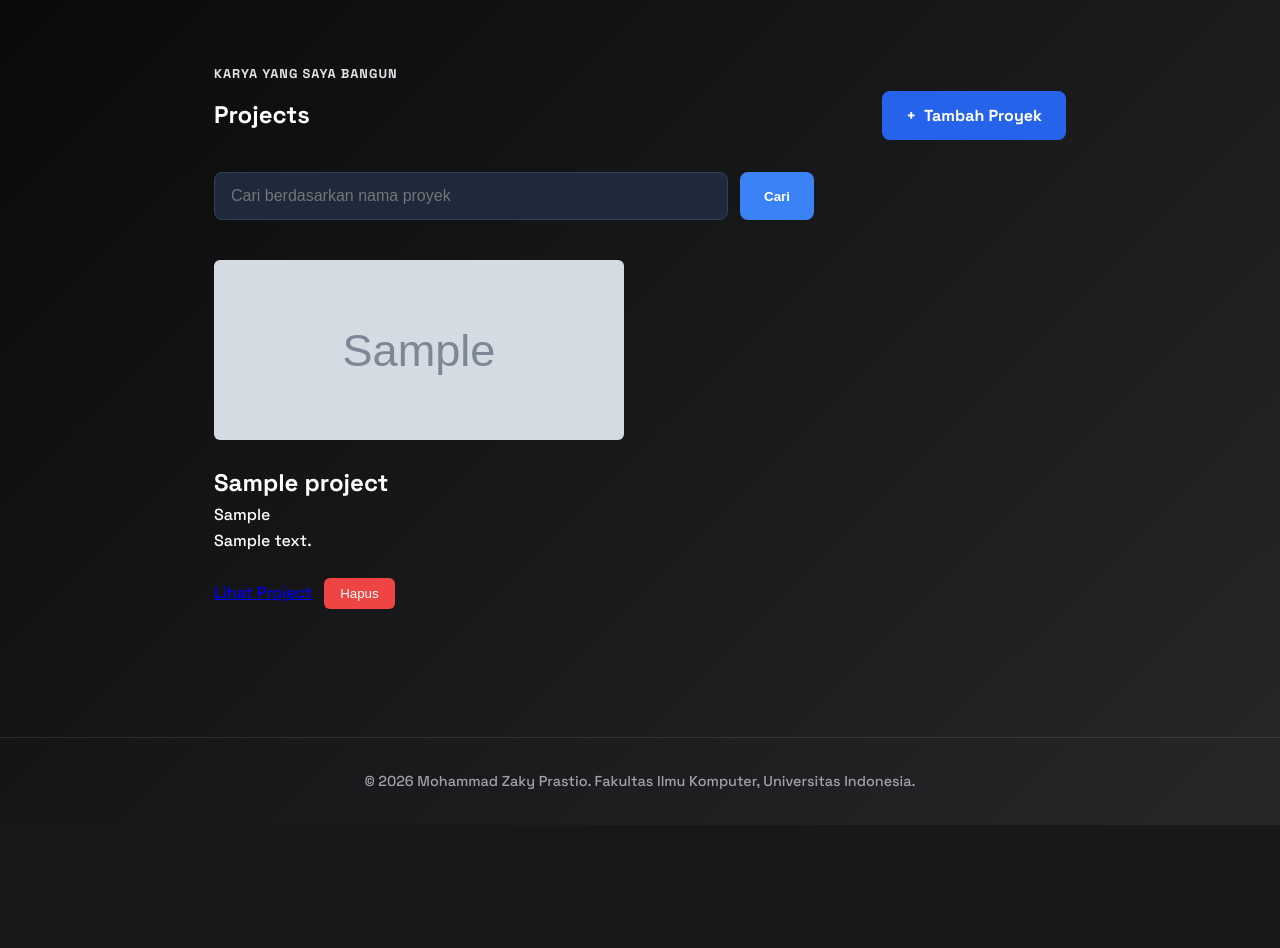
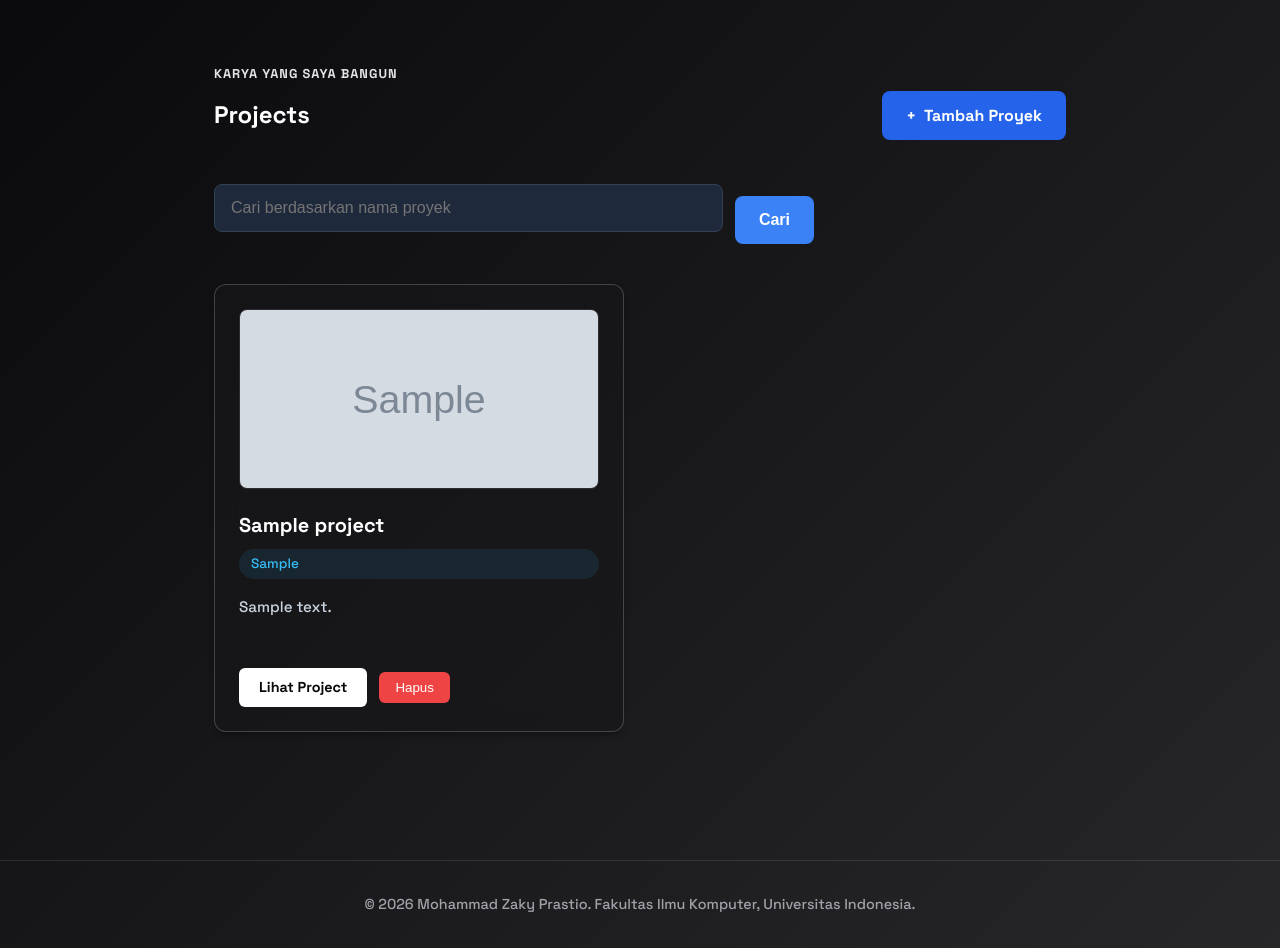
Before and after one commit to ZackForKey/myportofolio, a Django app: page /projects/ in a window 1280 px wide. Shown: the part 81-1029 px from the top of the page. Before the commit the page ends 906 px from the top, so only its background shows below. Run offline with Django 5.2, Linux system fonts and the light colour scheme; tables that the repository leaves empty hold one stand-in row (values such as "Sample post"); grey boxes marked "Sample" are stand-in pictures.

Commit message:
Tutorial 3 end

```diff
--- a/main/static/css/style.css
+++ b/main/static/css/style.css
@@ -534,6 +534,147 @@ details[open] .exp-arrow {
     background: rgba(0, 0, 0, 0.6);
 }
 
+/* --- KARTU PROYEK (DI-UPDATE BIAR ADA LIS NYA) --- */
+.project-card {
+    background-color: rgba(24, 24, 27, 0.65);
+    border: 1px solid rgba(255, 255, 255, 0.2); /* Lis pinggir biar kelihatan tegas */
+    border-radius: 12px;
+    padding: 1.5rem;
+    backdrop-filter: blur(12px);
+    transition: all 0.3s ease;
+    display: flex;
+    flex-direction: column;
+    justify-content: space-between;
+    box-shadow: 0 4px 6px -1px rgba(0, 0, 0, 0.3);
+}
+
+.project-card:hover {
+    background-color: rgba(39, 39, 42, 0.8);
+    border-color: var(--accent);
+    transform: translateY(-4px);
+    box-shadow: 0 10px 25px -5px rgba(0, 0, 0, 0.5);
+}
+
+.project-card h2 {
+    font-size: 1.25rem;
+    font-weight: 700;
+    color: #ffffff;
+    margin-bottom: 0.5rem;
+}
+
+.project-category {
+    display: inline-block;
+    font-size: 0.85rem;
+    color: #38bdf8;
+    background-color: rgba(56, 189, 248, 0.1);
+    padding: 0.25rem 0.75rem;
+    border-radius: 20px;
+    margin-bottom: 1rem;
+    font-weight: 500;
+}
+
+.project-description {
+    color: #cbd5e1;
+    font-size: 0.95rem;
+    line-height: 1.6;
+    margin-bottom: 1.5rem;
+}
+
+.project-image {
+    width: 100%;
+    height: 180px;
+    object-fit: cover;
+    border-radius: 8px;
+    margin-bottom: 1.25rem;
+    border: 1px solid var(--border);
+}
+
+/* --- TOMBOL LIHAT PROJECT (JADI KOTAK PUTIH KEKINIAN) --- */
+.project-card .button {
+    background-color: #ffffff;
+    color: #09090b; /* Teks gelap biar kontras */
+    padding: 0.5rem 1.25rem;
+    border-radius: 6px;
+    text-decoration: none;
+    font-size: 0.9rem;
+    font-weight: 600;
+    transition: background-color 0.2s ease, transform 0.1s ease;
+    display: inline-flex;
+    align-items: center;
+    justify-content: center;
+    border: none;
+}
+
+.project-card .button:hover {
+    background-color: #e4e4e7; /* Abu-abu terang pas di-hover */
+    transform: translateY(-2px);
+}
+
+/* --- Styling Form Tambah Proyek ala Arka --- */
+.form-group {
+    display: flex;
+    flex-direction: column;
+    gap: 0.5rem;
+    width: 100%;
+}
+
+.form-label {
+    font-weight: 600;
+    color: var(--text);
+    font-size: 0.95rem;
+    display: block;
+}
+
+form input[type="text"],
+form input[type="url"],
+form textarea {
+    display: block !important;
+    width: 100% !important;
+    padding: 0.85rem 1.25rem !important;
+    border-radius: 9999px !important; /* Bentuk kapsul melengkung */
+    border: 1px solid var(--border) !important; /* Border obsidian elegan */
+    background-color: rgba(24, 24, 27, 0.65) !important;
+    color: #f8fafc !important;
+    font-size: 1rem !important;
+    font-family: 'Space Grotesk', sans-serif !important;
+    outline: none !important;
+    box-sizing: border-box !important;
+    transition: border-color 0.2s ease, box-shadow 0.2s ease;
+}
+
+/* Khusus textarea biar sudutnya agak kotak tapi tetap mulus */
+form textarea {
+    border-radius: 20px !important;
+    min-height: 130px !important;
+    resize: vertical !important;
+}
+
+form input:focus,
+form textarea:focus {
+    border-color: var(--text-muted) !important; /* Fokus abu-abu terang */
+    box-shadow: 0 0 0 2px rgba(161, 161, 170, 0.2) !important;
+}
+
+/* OTOMATIS BIKIN TOMBOL "TAMBAH PROJECT" JADI GANTENG */
+form button[type="submit"] {
+    background-color: #38bdf8;
+    color: #09090b;
+    padding: 0.85rem 2rem;
+    border-radius: 9999px;
+    font-weight: 700;
+    font-size: 1rem;
+    border: none;
+    cursor: pointer;
+    transition: opacity 0.2s;
+    margin-top: 1.5rem;
+    width: auto;
+    align-self: flex-start;
+}
+
+form button[type="submit"]:hover {
+    opacity: 0.8;
+}
+
 @keyframes fadeIn {
     from { opacity: 0; transform: translateY(-4px); }
     to { opacity: 1; transform: translateY(0); }
--- a/main/templates/project.html
+++ b/main/templates/project.html
@@ -27,22 +27,25 @@
                     <button type="submit" class="button">Cari</button>
                 </form>
 
-                <div class="experience-grid project-grid">
+                <div class="project-grid">
                     {% for project in project_list %}
-                        <article class="experience-card">
+                        <!-- CLASS NYA UDAH GW GANTI JADI project-card BIAR NYAMBUNG SAMA CSS -->
+                        <article class="project-card">
                             {% if project.project_image_url %}
                                 <img src="{{ project.project_image_url }}"
                                      alt="Gambar {{ project.title }}"
                                      class="project-image">
                             {% endif %}
+
                             <h2>{{ project.title }}</h2>
-                            <span class="experience-category">{{ project.tech_stack }}</span>
-                            <p class="experience-description">{{ project.description }}</p>
+                            <span class="project-category">{{ project.tech_stack }}</span>
+                            <p class="project-description">{{ project.description }}</p>
 
                             <div class="project-card-actions">
                                 <div class="project-actions">
                                     {% if project.project_url %}
-                                        <a href="{{ project.project_url }}" class="button" target="_blank">Lihat Project</a>
+                                        <!-- CLASS TOMBOL DITAMBAHIN button-white -->
+                                        <a href="{{ project.project_url }}" class="button button-white" target="_blank">Lihat Project</a>
                                     {% endif %}
                                     <!-- Menyisipkan modal delete -->
                                     {% include "components/project_delete_modal.html" with project=project %}
```
Also changed, not shown: main/templates/projects_form.html (+17 -5 lines).
